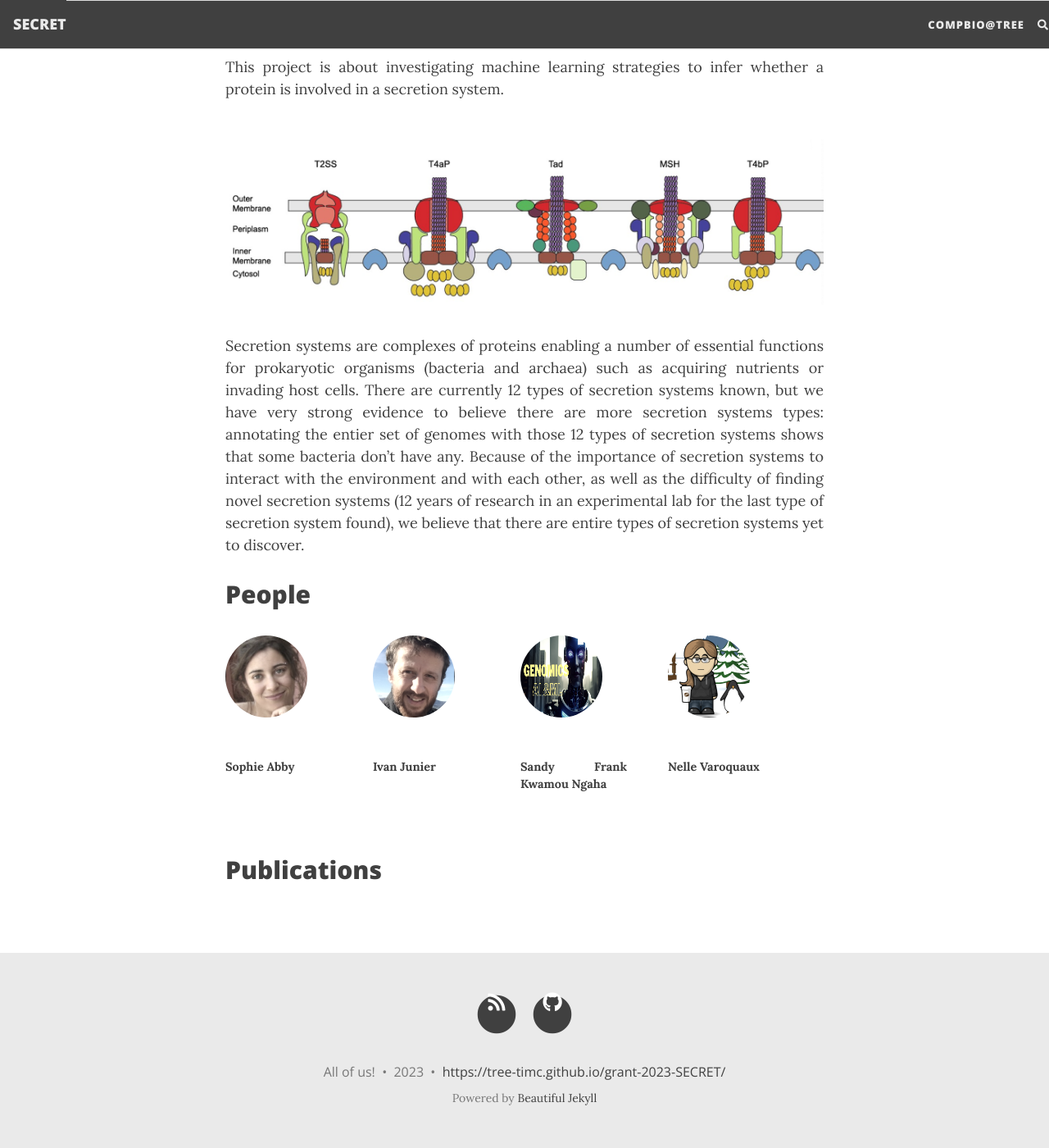
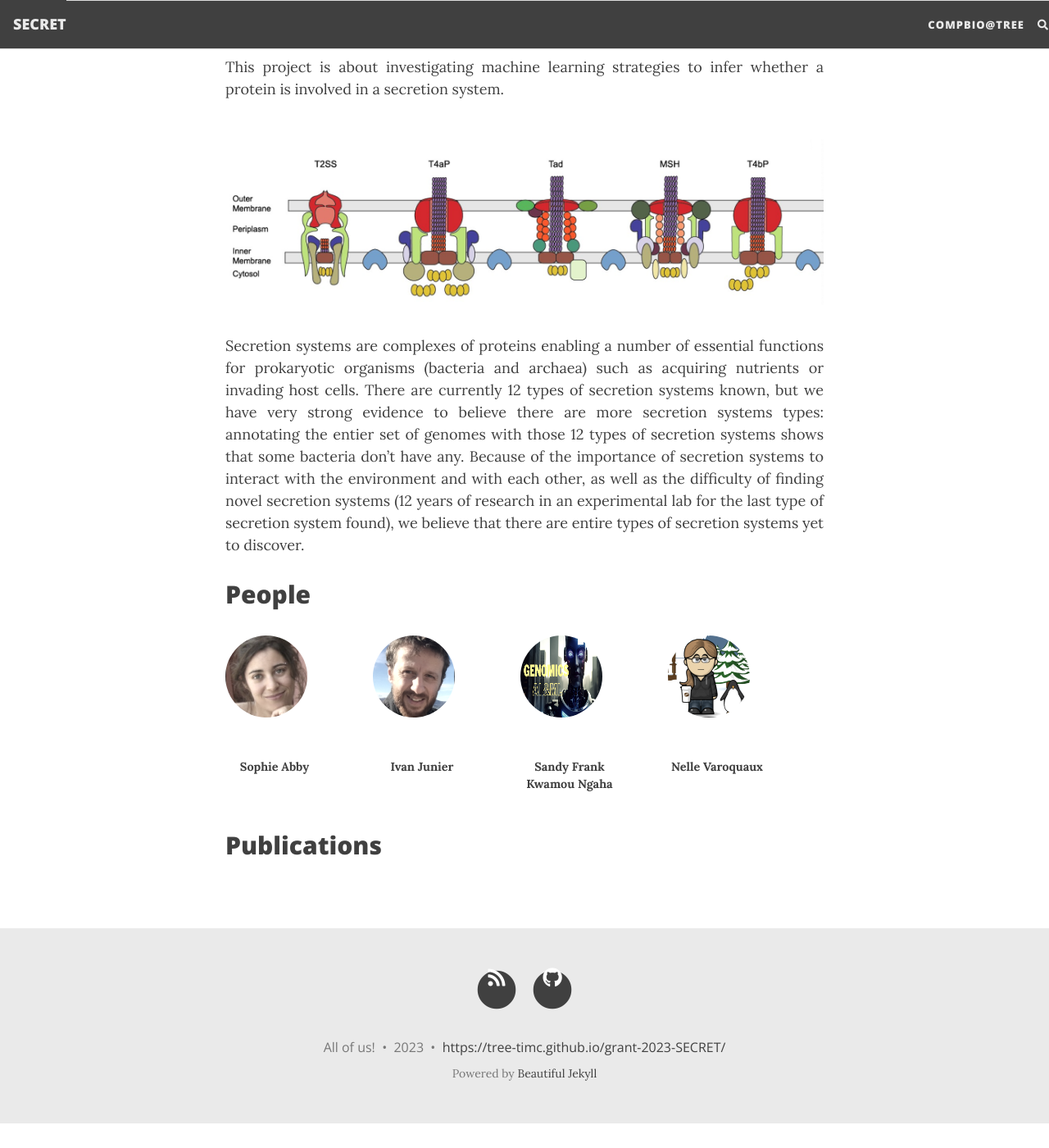
Before and after one commit to TrEE-TIMC/grant-2023-SECRET, a Jekyll site: the page built from about.md, in a window 1280 px wide and 1400 px high, scrolled down 517 px. Shown: the whole window at 82% size. Built offline with Jekyll 4.4.1, drawn with Linux system fonts in a browser that asks for light colours; nearby versions of some CDN libraries; comment, search, counter and statistics services are not loaded; after the commit the page ends 1887 px from its top, so only the background shows below that.

Commit message:
small fixes here and there

```diff
--- a/_includes/archive-people-index.html
+++ b/_includes/archive-people-index.html
@@ -11,7 +11,7 @@
 	{% endif %}
     </div>
     <div class="people-name">
-    <p>{{ post.name }}</p>
+        {{ post.name }}
     </div>
 
 </div>
--- a/assets/css/beautifuljekyll.css
+++ b/assets/css/beautifuljekyll.css
@@ -1239,6 +1239,7 @@ article a:hover {
     font-weight: bold;
     font-size: 80%;
     display: block;
+    width: 120px;
     text-align: center;
 
 }
```
